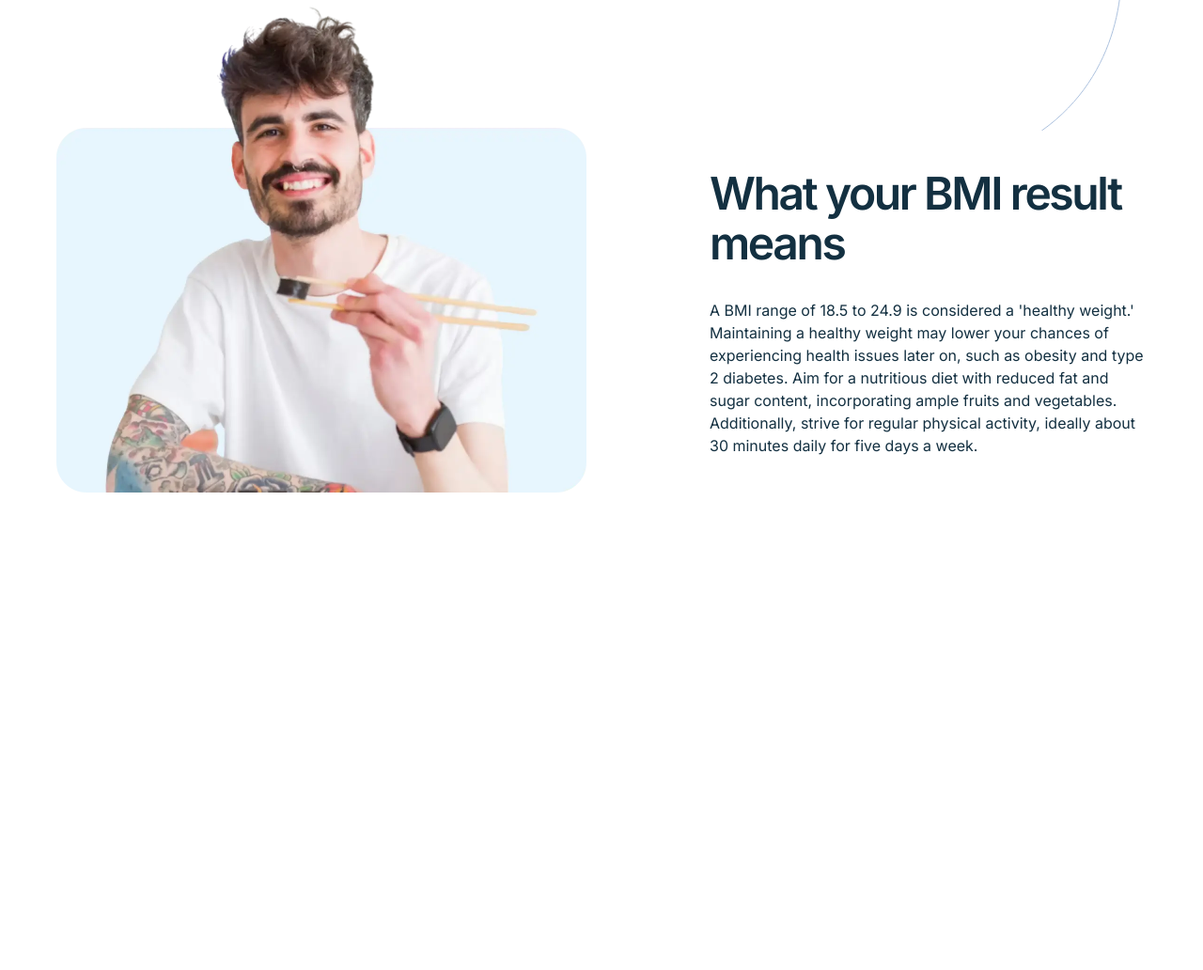
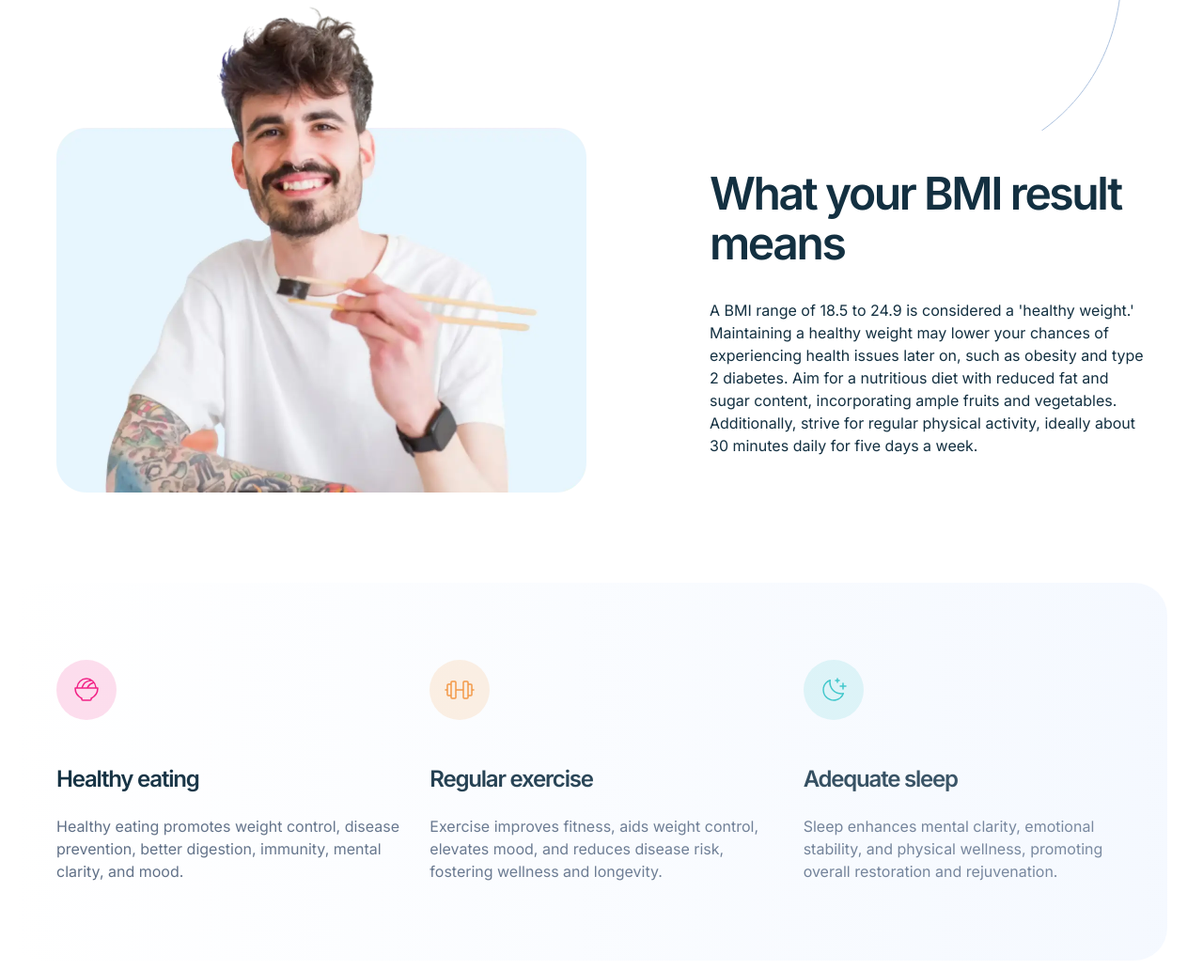
Before and after one commit to yudin7324/bmi-calculator, a website: page index.html in a window 1280 px wide. Shown: the part 663-1695 px from the top of the page at 94% size. Before the commit the page ends 1273 px from the top, so only its background shows below. Drawn offline with Linux system fonts and the light colour scheme.

Commit message:
added tips section

```diff
--- /dev/null
+++ b/assets/scss/_tips.scss
@@ -0,0 +1,88 @@
+.tips {
+  position: relative;
+  padding: 56px 0;
+
+  @media (min-width: 600px) {
+    padding: 60px 0;
+  }
+
+  @media (min-width: 991px) {
+    padding: 92.5px 0;
+  }
+
+  &::after {
+    content: "";
+    position: absolute;
+    z-index: 1;
+    left: 0;
+    top: 0;
+    bottom: 0;
+    right: 0;
+    background: linear-gradient(90deg, rgba(214, 252, 254, 0) 0%, #d6e6fe 100%);
+    opacity: 0.25;
+    border-radius: 35px;
+
+    @media (min-width: 991px) {
+      left: 10px;
+      top: 10px;
+      bottom: 10px;
+      right: 38px;
+    }
+  }
+
+  &__wrap {
+    display: grid;
+    grid-template-columns: 1fr;
+    row-gap: var(--spacing-500);
+
+    @media (min-width: 991px) {
+      grid-template-columns: repeat(3, 1fr);
+      column-gap: var(--spacing-400);
+    }
+  }
+
+  &__item {
+    display: flex;
+    flex-direction: column;
+
+    @media (min-width: 600px) {
+      flex-direction: row;
+      align-items: center;
+    }
+
+    @media (min-width: 991px) {
+      flex-direction: column;
+      align-items: flex-start;
+    }
+
+    &-icon {
+      height: 64px;
+      width: 64px;
+      margin-bottom: var(--spacing-400);
+
+      @media (min-width: 600px) {
+        margin-right: var(--spacing-500);
+        margin-bottom: 0;
+      }
+
+      @media (min-width: 991px) {
+        margin-bottom: var(--spacing-600);
+        margin-right: 0;
+      }
+
+      img {
+        object-fit: contain;
+        width: 100%;
+        height: 100%;
+      }
+    }
+
+    &-title {
+      margin-bottom: var(--spacing-300);
+    }
+
+    &-text {
+      color: var(--color-grey-500);
+    }
+  }
+}
--- a/assets/scss/main.scss
+++ b/assets/scss/main.scss
@@ -3,6 +3,7 @@
 @use 'intro';
 @use 'calculator';
 @use 'about';
+@use 'tips';
 
 .main {
   display: flex;
--- a/index.html
+++ b/index.html
@@ -67,6 +67,44 @@
         </div>
       </section>
 
+      <section class="tips">
+        <div class="container">
+          <div class="tips__wrap">
+
+            <div class="tips__item">
+              <figure class="tips__item-icon">
+                <img src="./assets/images/icon-eating.svg" alt="tips icon">
+              </figure>
+              <div class="tips__item-content">
+                <h2 class="tips__item-title text-preset-4">Healthy eating</h2>
+                <p class="tips__item-text text-preset-6-regular">Healthy eating promotes weight control, disease prevention, better digestion, immunity, mental clarity, and mood.</p>
+              </div>
+            </div>
+
+            <div class="tips__item">
+              <figure class="tips__item-icon">
+                <img src="./assets/images/icon-exercise.svg" alt="tips icon">
+              </figure>
+              <div class="tips__item-content">
+                <h2 class="tips__item-title text-preset-4">Regular exercise</h2>
+                <p class="tips__item-text text-preset-6-regular">Exercise improves fitness, aids weight control, elevates mood, and reduces disease risk, fostering wellness and longevity.</p>
+              </div>
+            </div>
+
+            <div class="tips__item">
+              <figure class="tips__item-icon">
+                <img src="./assets/images/icon-sleep.svg" alt="tips icon">
+              </figure>
+              <div class="tips__item-content">
+                <h2 class="tips__item-title text-preset-4">Adequate sleep</h2>
+                <p class="tips__item-text text-preset-6-regular">Sleep enhances mental clarity, emotional stability, and physical wellness, promoting overall restoration and rejuvenation.</p>
+              </div>
+            </div>
+
+          </div>
+        </div>
+      </section>
+
     </main>
   </body>
 </html>
```
Also changed, not shown: assets/css/main.css, 1 other file.
